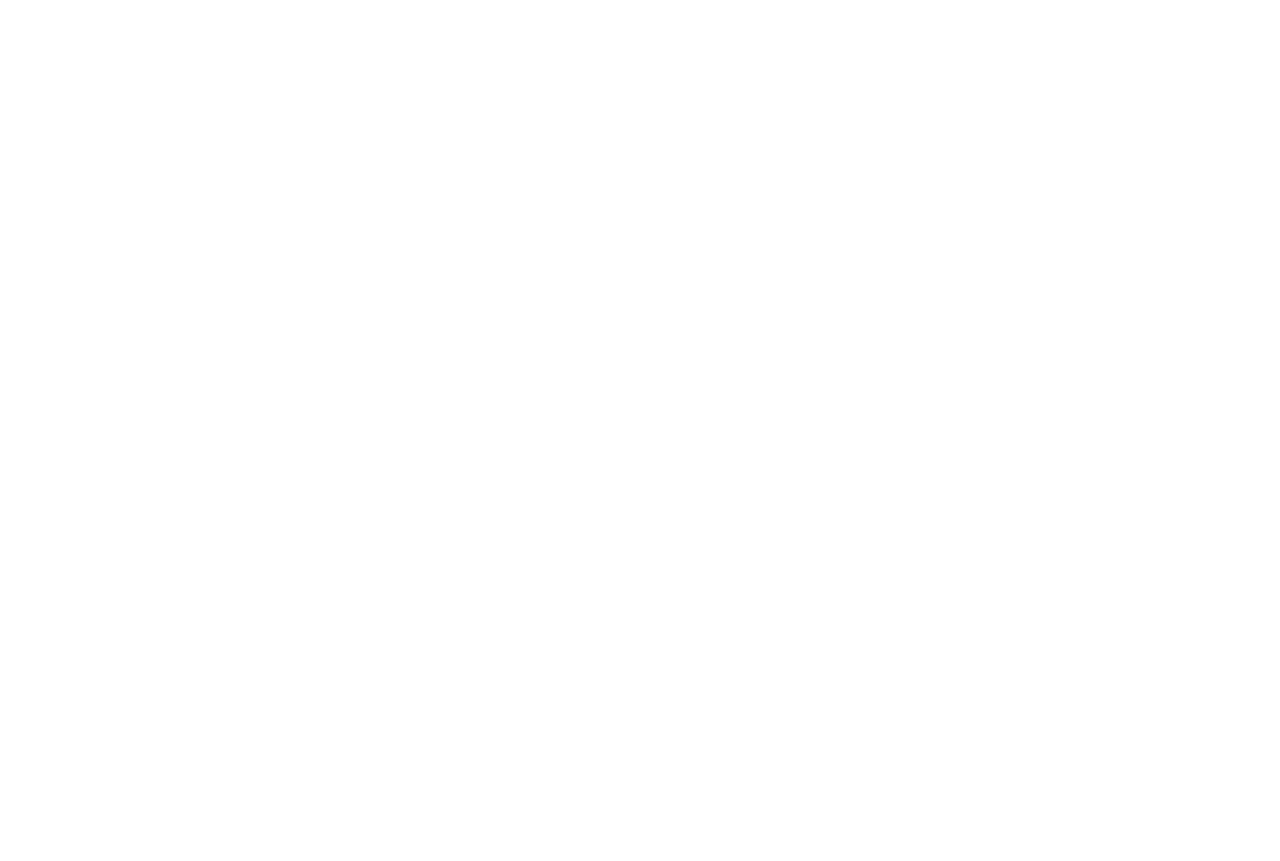
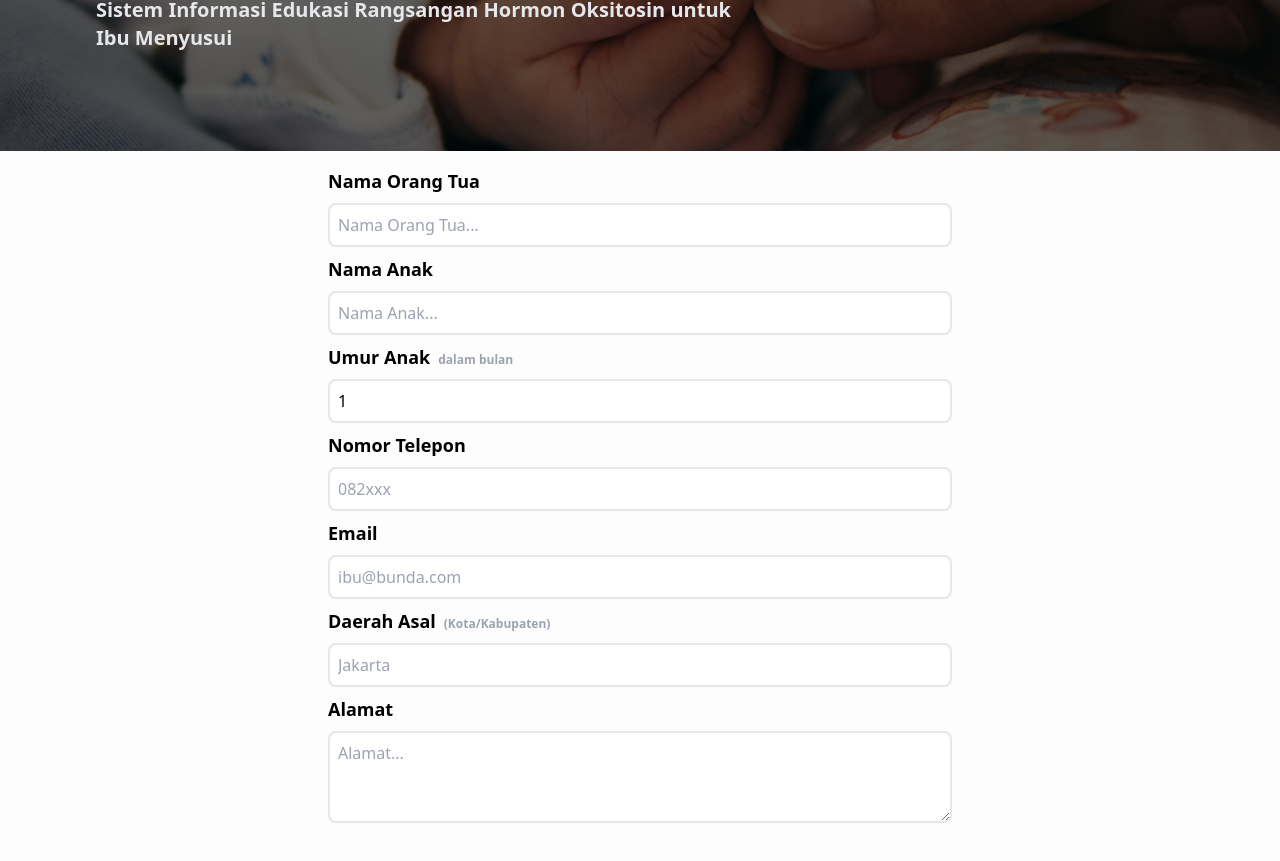
Before and after one commit to TangguhDP/edbusui, a React (Create React App) app: page /wa-daftar in a window 1280 px wide. Shown: the part 313-1174 px from the top of the page. Before the commit the page ends 800 px from the top, so only its background shows below. Built offline with nearby package versions, Linux system fonts and the light colour scheme.

Commit message:
Pendaftaran klinik

```diff
--- a/src/App.js
+++ b/src/App.js
@@ -15,12 +15,13 @@
 import { history } from "./helper/history";
 import TopNav from "./layouts/TopNav";
 import NotFound from "./pages/NotFound";
+import PendaftaranWA from "./pages/PendaftaranWA";
 
 function App() {
   return (
     <Router history={history}>
       <Content>
-        <TopNav/>
+        <TopNav />
         <Switch>
           <Route exact path="/" component={Landing} />
           <Route exact path="/about-us" component={AboutUs} />
@@ -32,7 +33,8 @@
           <Route exact path="/hiburan" component={Hiburan} />
           <Route exact path="/hiburan/videos" component={Videos} />
           <Route exact path="/hiburan/vr-videos" component={VRs} />
-            <Route component={NotFound}/>
+          <Route exact path="/wa-daftar" component={PendaftaranWA} />
+          <Route component={NotFound} />
         </Switch>
         <BottomNav />
       </Content>
--- /dev/null
+++ b/src/components/Inputs.js
@@ -0,0 +1,66 @@
+import React from "react";
+
+export function InputText({
+  id,
+  className,
+  name,
+  value,
+  label,
+  placeholder,
+  type,
+  smallText,
+  onChange,
+  addProps,
+}) {
+  return (
+    <div className="flex flex-col space-y-2 text-lg w-full">
+      <label htmlFor={id} className="font-bold">
+        {label}
+        <span className="text-xs text-gray-400 ml-2">{smallText || ""}</span>
+      </label>
+      <input
+        type={type || "text"}
+        id={id}
+        name={name}
+        placeholder={placeholder}
+        autoComplete="off"
+        onChange={onChange}
+        className="p-2 w-full border-2 rounded-lg focus:border-greenPea focus:outline-none text-base"
+        {...addProps}
+      />
+    </div>
+  );
+}
+
+export function InputArea({
+  id,
+  className,
+  name,
+  value,
+  label,
+  placeholder,
+  type,
+  onChange,
+  smallText,
+  addProps,
+}) {
+  return (
+    <div className="flex flex-col space-y-2 text-lg w-full">
+      <label htmlFor={id} className="font-bold">
+        {label}
+        <span className="text-xs text-gray-400 ml-2">{smallText || ""}</span>
+      </label>
+      <textarea
+        id={id}
+        name={name}
+        placeholder={placeholder}
+        autoComplete="off"
+        rows={3}
+        style={{ resize: false }}
+        onChange={onChange}
+        className="p-2 w-full border-2 rounded-lg focus:border-greenPea focus:outline-none text-base"
+        {...addProps}
+      />
+    </div>
+  );
+}
--- a/src/layouts/TopNav.js
+++ b/src/layouts/TopNav.js
@@ -26,7 +26,7 @@
             Info
           </Link>
         </nav>
-        <button className="inline-flex items-center text-clearDay bg-greenPea border-0 py-1 px-3 focus:outline-none hover:bg-paradiso rounded text-base mt-4 md:mt-0 transition-all ease-in">
+        <Link to='/wa-daftar' className="inline-flex items-center text-clearDay bg-greenPea border-0 py-1 px-3 focus:outline-none hover:bg-paradiso rounded text-base mt-4 md:mt-0 transition-all ease-in">
           Daftar
           <svg
             fill="none"
@@ -39,7 +39,7 @@
           >
             <path d="M5 12h14M12 5l7 7-7 7" />
           </svg>
-        </button>
+        </Link>
       </div>
     </header>
   );
--- a/src/pages/AboutUs.js
+++ b/src/pages/AboutUs.js
@@ -1,4 +1,5 @@
 import React from "react";
+import { Link } from "react-router-dom";
 import Hero from "../components/Hero";
 import Banner from "../layouts/Banner";
 import { Wrapper } from "../layouts/Content";
@@ -58,7 +59,7 @@
                   </h2>
                   <a
                     href="mailto:tangguhmyname@gmail.com"
-                    className="text-indigo-500 leading-relaxed"
+                    className="text-paradiso-500 leading-relaxed"
                   >
                     tangguhmyname@gmail.com
                   </a>
@@ -70,6 +71,14 @@
               </div>
             </div>
           </div>
+          <div className="flex justify-center my-4">
+            <Link
+              to="/wa-daftar"
+              className="inline-flex text-clearDay bg-greenPea border-0 py-2 px-6 focus:outline-none hover:bg-paradiso rounded text-lg"
+            >
+              Daftar member klinik
+            </Link>
+          </div>
         </section>
       </Wrapper>
     </>
--- a/src/pages/Hiburan/VRs.js
+++ b/src/pages/Hiburan/VRs.js
@@ -20,7 +20,7 @@
               target="_blank"
               href="https://youtu.be/playlist?list=PLHH1cK99CprT-8rpBxDlIuImkghb9QSid"
               rel="noreferrer"
-              className="inline-flex sm:hidden text-white bg-indigo-500 border-0 py-2 px-6 focus:outline-none hover:bg-indigo-600 rounded text-lg"
+              className="inline-flex sm:hidden text-clearDay bg-greenPea border-0 py-2 px-6 focus:outline-none hover:bg-paradiso rounded text-lg"
             >
               Buka Youtube VR
             </a>
--- /dev/null
+++ b/src/pages/PendaftaranWA.js
@@ -0,0 +1,108 @@
+import React, { useState } from "react";
+import { InputArea, InputText } from "../components/Inputs";
+import Banner from "../layouts/Banner";
+import { Wrapper } from "../layouts/Content";
+
+export default function PendaftaranWA() {
+  const [inputs, setInputs] = useState({
+    namaOrtu: "",
+    namaAnak: "",
+    umurAnak: 1,
+    nomor: "",
+    asal: "",
+    alamat: "",
+    email: "",
+  });
+  console.log(inputs);
+  return (
+    <>
+      <Banner img="../images/Landing.png">
+        <div className="w-full md:w-3/5 md:mt-20 break-words">
+          <h1 className="text-2xl md:text-3xl pb-2">
+            Selamat Datang di <b>EDBUSUI</b>
+          </h1>
+          <hr className="pt-1" />
+          <h1 className="text-base md:text-xl text-gray-200">
+            Sistem Informasi Edukasi Rangsangan Hormon Oksitosin untuk Ibu
+            Menyusui
+          </h1>
+        </div>
+      </Banner>
+      <Wrapper>
+        <form
+          action={`https://api.whatsapp.com/send?phone=6281283143935&text=Assalamualaikum%2C%20Bu%20Saya%20mau%20daftar%20ke%20Klinik%20untuk%20perawatan%20bayi.%0ANama%20Orang%20Tua%3A${inputs.namaOrtu}%2C%0ANama%20Anak%3A${inputs.namaAnak}%2C%0AUmur%3A${inputs.umurAnak}%2C%0ATelepon%3A${inputs.nomor}%2C%0AEmail%3A${inputs.email}%2C%0AAsal%3A${inputs.asal}%2C%0AAlamat%3A${inputs.alamat}%0ATerimakasih%20bunda`}
+          className="md:w-2/4 flex flex-col mx-auto space-y-2 mb-4"
+        >
+          <InputText
+            id="namaOrtu"
+            name="namaOrtu"
+            label="Nama Orang Tua"
+            placeholder="Nama Orang Tua..."
+            onChange={(e) => setInputs({ ...inputs, namaOrtu: e.target.value })}
+          />
+          <InputText
+            id="namaAnak"
+            name="namaAnak"
+            label="Nama Anak"
+            placeholder="Nama Anak..."
+            onChange={(e) => setInputs({ ...inputs, namaAnak: e.target.value })}
+          />
+          <InputText
+            type="number"
+            id="umurAnak"
+            name="umurAnak"
+            label="Umur Anak"
+            smallText="dalam bulan"
+            placeholder="Umur Anak..."
+            addProps={{ max: 72, min: 1, defaultValue: 1 }}
+            onChange={(e) => setInputs({ ...inputs, umurAnak: e.target.value })}
+          />
+          <InputText
+            type="tel"
+            id="nomor"
+            name="nomor"
+            label="Nomor Telepon"
+            placeholder="082xxx"
+            onChange={(e) => setInputs({ ...inputs, nomor: e.target.value })}
+          />
+          <InputText
+            type="email"
+            id="email"
+            name="email"
+            label="Email"
+            placeholder="ibu@bunda.com"
+            onChange={(e) => setInputs({ ...inputs, email: e.target.value })}
+          />
+          <InputText
+            id="asal"
+            name="asal"
+            label="Daerah Asal"
+            smallText="(Kota/Kabupaten)"
+            placeholder="Jakarta"
+            onChange={(e) => setInputs({ ...inputs, asal: e.target.value })}
+          />
+          <InputArea
+            id="alamat"
+            name="alamat"
+            label="Alamat"
+            placeholder="Alamat..."
+            onChange={(e) => setInputs({ ...inputs, alamat: e.target.value })}
+          />
+          {inputs.namaAnak &&
+            inputs.namaOrtu &&
+            inputs.asal &&
+            inputs.nomor &&
+            inputs.alamat &&
+            inputs.email && (
+              <button
+                type="submit"
+                className="text-clearDay text-center font-bold text-lg bg-greenPea border-0 p-4 focus:outline-none hover:bg-paradiso rounded transition-all ease-in"
+              >
+                SUBMIT
+              </button>
+            )}
+        </form>
+      </Wrapper>
+    </>
+  );
+}
```
Lines whose indentation alone changed are shown as unchanged.
